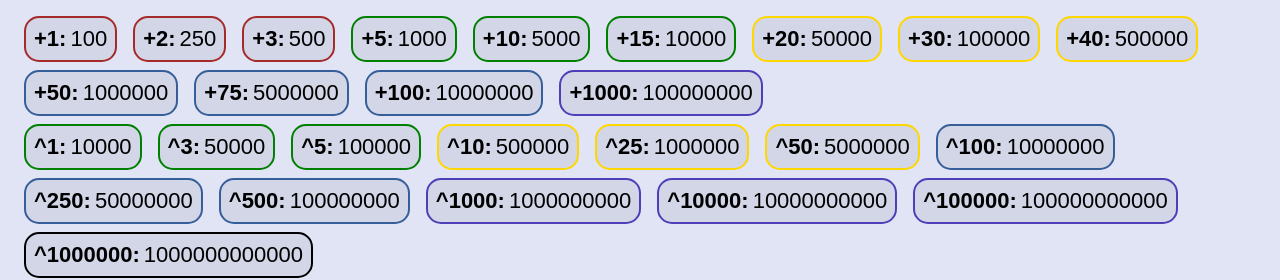
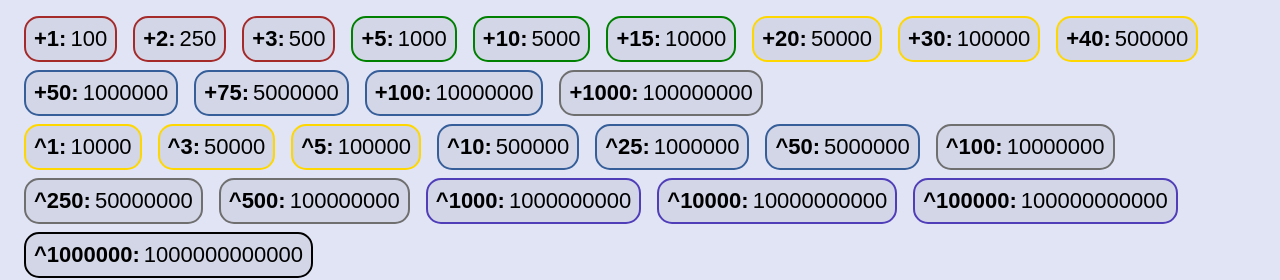
Before and after one commit to DrRykterstein/React-Clicker-Game, a React (Create React App) app: page / in a window 1280 px wide. Shown: the part 512-792 px from the top of the page. Built offline with nearby package versions, Linux system fonts and the light colour scheme; no server answers.

Commit message:
Modified upgrade colours

```diff
--- a/src/App.css
+++ b/src/App.css
@@ -158,10 +158,14 @@
 }
 
 .shop-upgrade-4 {
+  border: 2px solid #6F6F6F;
+}
+
+.shop-upgrade-5 {
   border: 2px solid var(--purple);
 }
 
-.shop-upgrade-5 {
+.shop-upgrade-6 {
   border: 2px solid black;
 }
 
--- a/src/components/shop.tsx
+++ b/src/components/shop.tsx
@@ -59,7 +59,7 @@ const Shop: React.FC = () => {
             <span
               key={idx}
               data-upgrade={upgrade}
-              className={`shop-upgrade shop-upgrade-${Math.floor(idx / 3) + typeIdx}`}>
+              className={`shop-upgrade shop-upgrade-${Math.floor(idx / 3) + (typeIdx * 2)}`}>
               <h4>{upgrades[upgradeType][upgrade].name}:</h4>
               <p>{upgrades[upgradeType][upgrade].amount}</p>
             </span>
```
